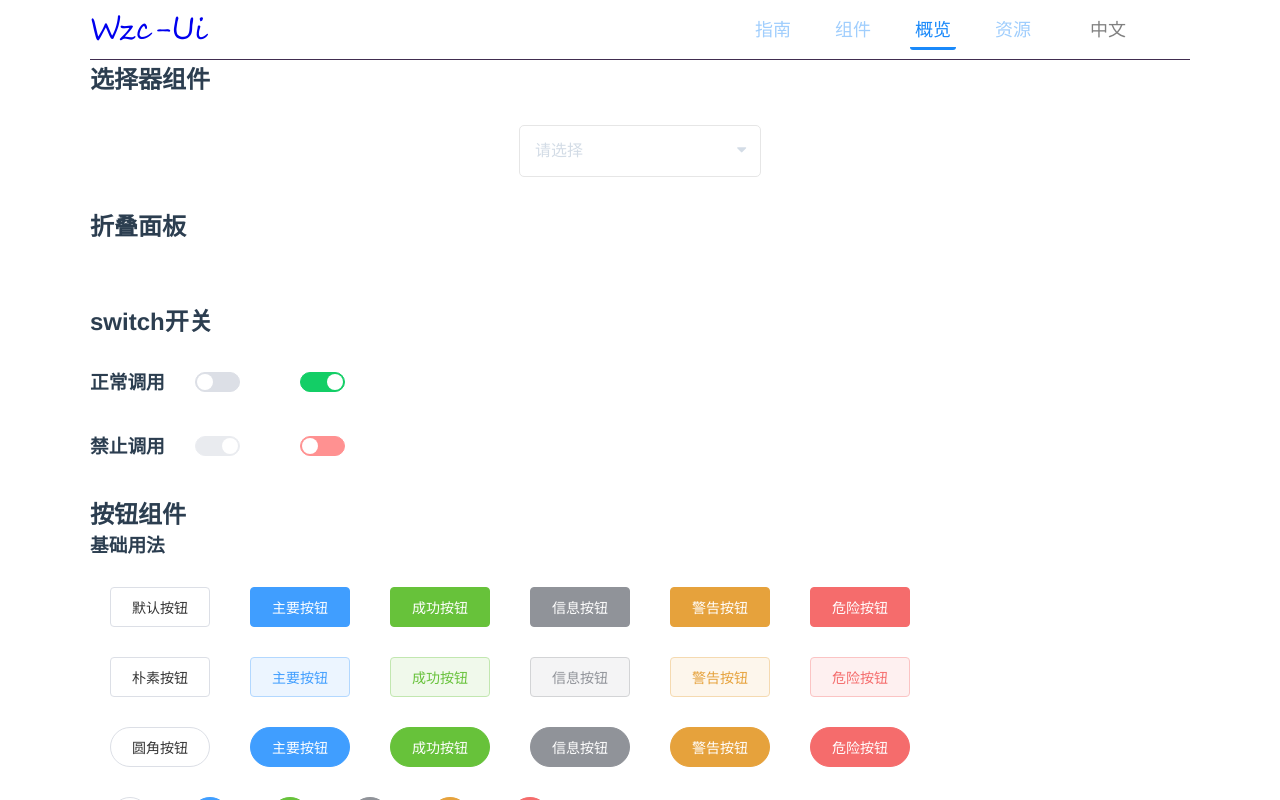
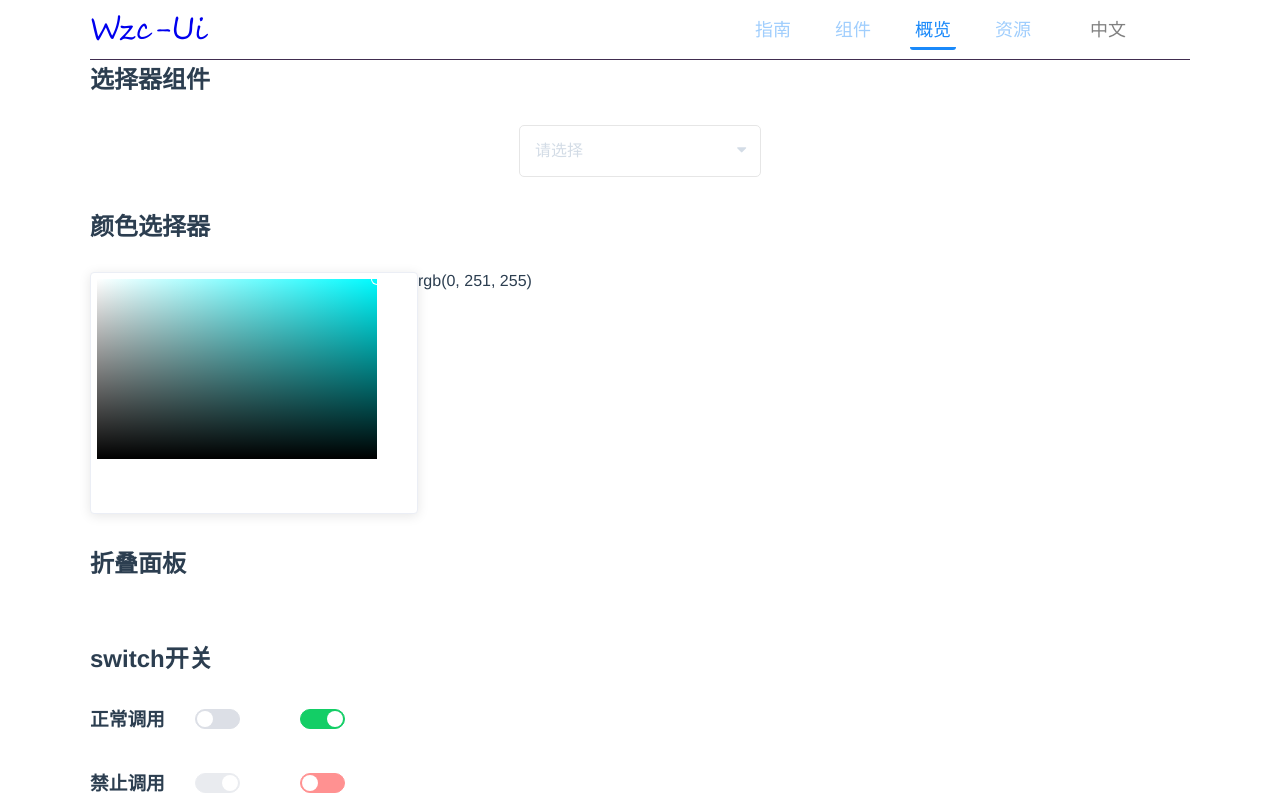
Before and after one commit to kongchengji/UiMade, a Vue app: page /#/HelloWorld in a window 1280 px wide. Built offline with nearby package versions, Linux system fonts and the light colour scheme.

Commit message:
颜色选择器

```diff
--- a/src/components/ColorPicker/wzc-color-picker.vue
+++ b/src/components/ColorPicker/wzc-color-picker.vue
@@ -1,23 +1,168 @@
 <template>
-    <div class="wzc_color_picker"></div>
+    <div class="wzc_color_picker" :style="styleVar">
+        <div class="wzc_color_wrap">
+            <div class="wzc_color_left" @mousedown="mouseClick($event)">
+                <div class="white_panel"></div>
+                <div class="black_panel"></div>
+                <div class="wzc_color_pointer" ref="wzcColorPointer"  >
+                    <div ></div>
+                </div>
+            </div>
+            <div class="wzc_color_right">
+
+            </div>
+        </div>
+        <!-- {{ this.$refs.wzcColorPointer.style.top }} -->
+    </div>
 </template>
 
 <script>
 export default {
     name:"wzc_color_picker",
     components: {},
-    props: {},
+    props: {
+        color: {
+            type: String,
+            default: "#FF0000"
+        }
+    },
     data() {
         return {
+            currentColor: "",
         };
     },
     created() {},
-    mounted() {},
-    watch: {},
-    computed: {},
-    methods: {},
+    mounted() {
+        this.dragColorPointer(this.$refs.wzcColorPointer);
+    },
+    watch: {
+        'currentPointerLeft':(e)=>{
+            console.log(e)
+        }
+    },
+    computed: {
+        styleVar() {
+            return {
+                '--wzc-picker-color': this.color ,
+            }
+        }
+    },
+    methods: {
+        dragColorPointer (el) {
+            let dragBox = el;
+            dragBox.onmousedown = (e) => {
+                e = e || window.event;
+                let disX = e.clientX - dragBox.offsetLeft;
+                let disY = e.clientY - dragBox.offsetTop;
+                document.onmousemove = e => {
+                    //用鼠标的位置减去鼠标相对元素的位置，得到元素的位置
+                    let left = e.clientX - disX;
+                    let top = e.clientY - disY;
+                    //移动当前元素
+                    if(left > 280){ left = 280; }
+                    if(left < 0)  { left = 0; }
+                    if(top > 180) { top = 180; }
+                    if(top < 0)   { top = 0; }
+                    dragBox.style.left = left + "px";
+                    dragBox.style.top = top + "px";
+                };
+                document.onmouseup = e => {
+                    //鼠标弹起来的时候不再移动
+                    document.onmousemove = null;
+                    //预防鼠标弹起来后还会循环（即预防鼠标放上去的时候还会移动）
+                    document.onmouseup = null;
+                };
+            }
+        },
+        mouseClick (e) {
+            if(e.target.className.indexOf("black_panel") != -1) {
+                this.$refs.wzcColorPointer.style.left = e.offsetX + 'px';
+                this.$refs.wzcColorPointer.style.top = e.offsetY + 'px';
+            } else {
+                if(e.target.className.indexOf("wzc_color_pointer") != -1) {
+                    if(this.$refs.wzcColorPointer.offsetLeft + e.offsetX <= 280){
+                        this.$refs.wzcColorPointer.style.left = this.$refs.wzcColorPointer.offsetLeft + e.offsetX + 'px';
+                    } else {
+                        this.$refs.wzcColorPointer.style.left = '280px';
+                    }
+                    if(this.$refs.wzcColorPointer.offsetTop + e.offsetY <= 180) {
+                        this.$refs.wzcColorPointer.style.top = this.$refs.wzcColorPointer.offsetTop + e.offsetY + 'px';
+                    } else {
+                        this.$refs.wzcColorPointer.style.top = '180px';
+                    }
+                } else{
+                    this.$refs.wzcColorPointer.style.left = this.$refs.wzcColorPointer.offsetLeft + e.offsetX - 6 + 'px';
+                    this.$refs.wzcColorPointer.style.top = this.$refs.wzcColorPointer.offsetTop + e.offsetY - 6 + 'px';
+                    if((this.$refs.wzcColorPointer.offsetLeft + e.offsetX - 6) < 0){
+                        this.$refs.wzcColorPointer.style.left = "0px"
+                    }
+                    if((this.$refs.wzcColorPointer.offsetLeft + e.offsetX - 6) >= 280){
+                        this.$refs.wzcColorPointer.style.left = '280px';
+                    }
+                    if((this.$refs.wzcColorPointer.offsetTop + e.offsetY - 6) < 0){
+                        this.$refs.wzcColorPointer.style.top = "0px";
+                    }
+                    if((this.$refs.wzcColorPointer.offsetTop + e.offsetY - 6) >= 180){
+                        this.$refs.wzcColorPointer.style.top = "180px";
+                    }
+                }
+            }
+        }
+    },
 };
 </script>
 <style scoped>
-
+    .wzc_color_picker {
+        width: 314px;
+        height: 228px;
+        padding: 6px;
+        box-sizing: content-box;
+        background-color: #fff;
+        border: 1px solid #ebeef5;
+        border-radius: 4px;
+        box-shadow: 0 2px 12px 0 rgba(0,0,0,.1);
+    }
+    .wzc_color_wrap {
+        width: 100%;
+        height: 180px;
+        display: flex;
+        justify-content: space-between;
+    }
+    .wzc_color_left {
+        width: 280px;
+        height: 100%;
+        position: relative;
+        background-color: var(--wzc-picker-color);
+        overflow: hidden;
+    }
+    .wzc_color_right {
+        width: 12px;
+        height: 100%;
+    }
+    .wzc_color_left .white_panel,
+    .wzc_color_left .black_panel{
+        position: absolute;
+        top: 0;
+        left: 0;
+        right: 0;
+        bottom: 0;
+    }
+    .wzc_color_left .white_panel {
+        background: linear-gradient(90deg,#fff,hsla(0,0%,100%,0));
+    }
+    .wzc_color_left .black_panel {
+        background: linear-gradient(0deg,#000,transparent);
+    }
+    .wzc_color_pointer {
+        position: absolute;
+        top: 0px;
+        left: 280px;
+    }
+    .wzc_color_pointer > div {
+        width: 12px;
+        height: 12px;
+        border-radius: 6px;
+        box-shadow: rgb(255, 255, 255) 0px 0px 0px 1px inset;
+        transform: translate(-6px, -6px);
+    }
 </style>
--- a/src/components/HelloWorld.vue
+++ b/src/components/HelloWorld.vue
@@ -11,6 +11,15 @@
         ></wzc_option>
       </template>
     </wzcSelect>
+
+    <h2>颜色选择器</h2>
+    <div>
+      <div class="buttonlist">
+        <wzc_color_picker :color.sync="color1">
+        </wzc_color_picker>
+        {{ color1 }}
+      </div>
+    </div>
 
     <h2>折叠面板</h2>
     <div>
@@ -155,6 +164,7 @@ import wzc_button from "./button/wzc-button";
 import wzc_switch from "./Switch/wzc-switch";
 import wzc_collapse from "./Collapse/wzc-collapse";
 import wzc_collapse_item from "./Collapse/wzc-collapse-item";
+import wzc_color_picker from "./ColorPicker/wzc-color-picker"
 export default {
   name: "HelloWorld",
   components: {
@@ -164,10 +174,12 @@ export default {
     wzc_switch,
     wzc_collapse,
     wzc_collapse_item,
+    wzc_color_picker,
   },
   data() {
     return {
       msg: "Welcome to Your Vue.js App",
+      color1:"rgb(0, 251, 255)",
       showlist: [
         {
           item_name: "选项0",
```
Also changed, not shown: src/components/ColorPicker/wzc-color-picker.md (+1 -0 lines).
